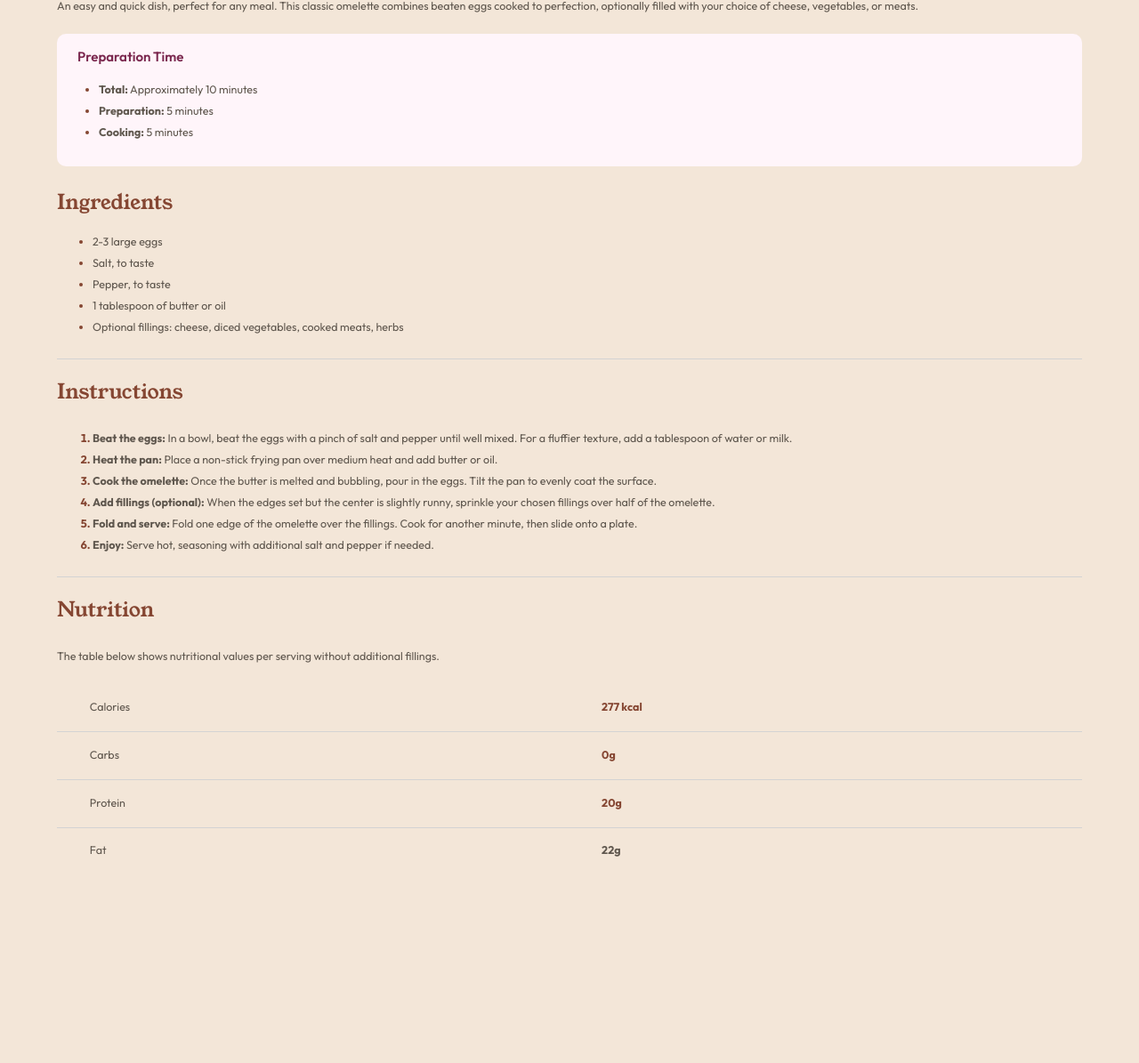
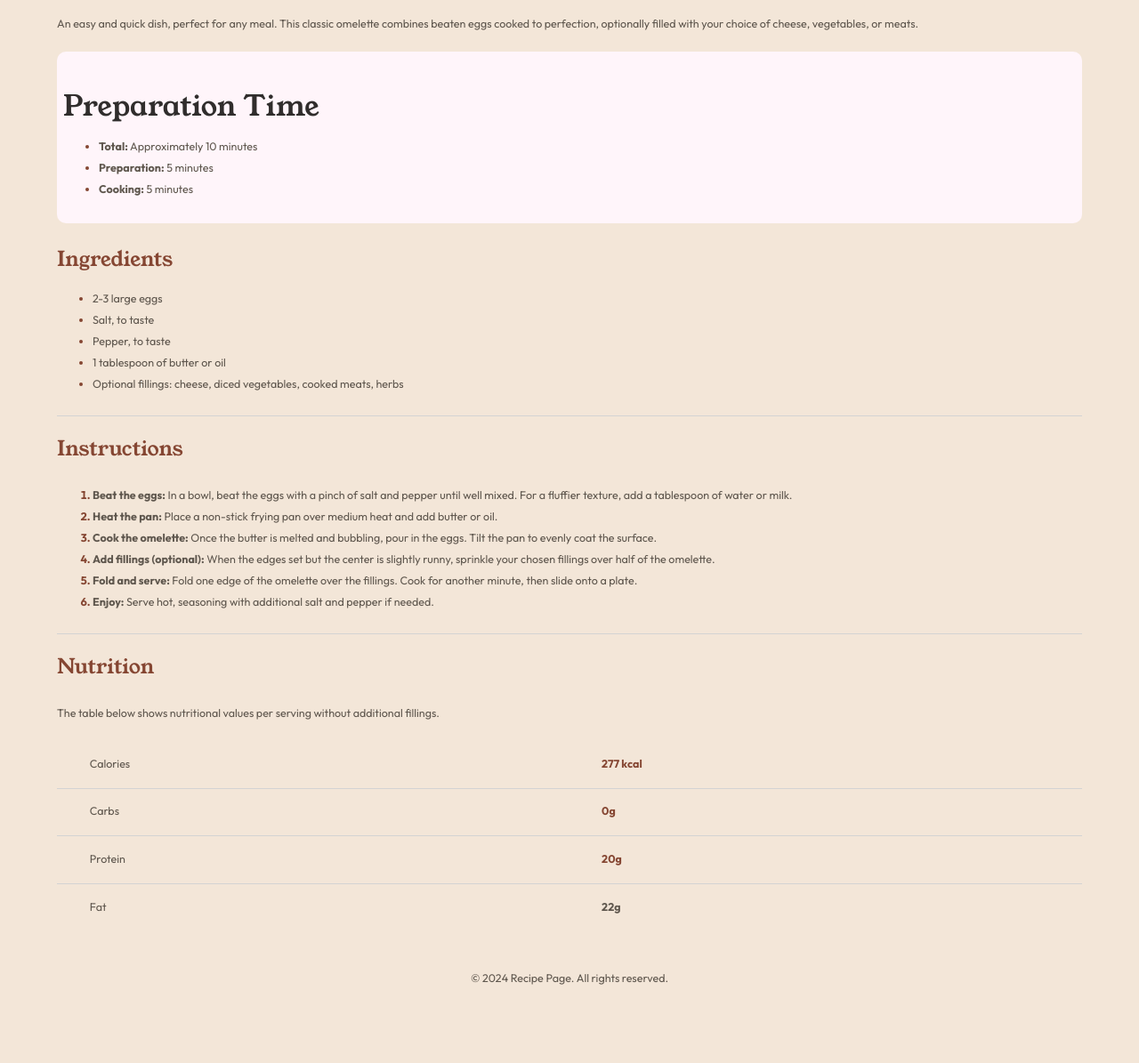
Before and after one commit to PigeonScratchuwu/Recipe-Page, a plain HTML site: page index.html in a window 1280 px wide. Shown: the part 678-1873 px from the top of the page at 89% size. Before the commit the page ends 1745 px from the top, so only its background shows below. Drawn offline with Linux system fonts and the light colour scheme; a script that the page names is missing.

Commit message:
Update index.html

```diff
--- a/index.html
+++ b/index.html
@@ -19,26 +19,34 @@
     />
   </head>
   <body>
-  <div class="mega-container">
+    <!-- Page Header -->
+    <header>
+      <h1>Simple Omelette Recipe</h1>
+    </header>
+
+    <!-- Main Content -->
+    <main>
       <div class="fill">
         <img src="assets/images/image-omelette.jpeg" alt="A picture of a cooked omelette">
       </div>
       <div class="text">
-        <h1>Simple Omelette Recipe</h1>
         <p>
           An easy and quick dish, perfect for any meal. This classic omelette combines beaten eggs
           cooked to perfection, optionally filled with your choice of cheese, vegetables, or meats.
         </p>
 
-        <div class="pink">
-          <h3>Preparation Time</h3>
+        <!-- Preparation Time -->
+        <section class="pink">
+          <h2>Preparation Time</h2>
           <ul>
             <li><b>Total:</b> Approximately 10 minutes</li>
             <li><b>Preparation:</b> 5 minutes</li>
             <li><b>Cooking:</b> 5 minutes</li>
           </ul>
-        </div>
+        </section>
 
+        <!-- Ingredients -->
+        <section>
           <h2 class="circle">Ingredients</h2>
           <ul>
             <li>2-3 large eggs</li>
@@ -47,7 +55,10 @@
             <li>1 tablespoon of butter or oil</li>
             <li>Optional fillings: cheese, diced vegetables, cooked meats, herbs</li>
           </ul>
+        </section>
 
+        <!-- Instructions -->
+        <section>
           <h2 class="solid">Instructions</h2>
           <ol>
             <li>
@@ -71,13 +82,16 @@
             </li>
             <li><b>Enjoy:</b> Serve hot, seasoning with additional salt and pepper if needed.</li>
           </ol>
+        </section>
 
+        <!-- Nutrition -->
+        <section>
           <h2 class="solid">Nutrition</h2>
           <p>The table below shows nutritional values per serving without additional fillings.</p>
           <table>
             <tr>
               <td>Calories</td>
-            <td class="bold"> <b>277 kcal</b></td>
+              <td class="bold"><b>277 kcal</b></td>
             </tr>
             <tr>
               <td>Carbs</td>
@@ -92,9 +106,15 @@
               <td class="fat2"><b>22g</b></td>
             </tr>
           </table>
-      </div>
+        </section>
       </div>
     </main>
+
+    <!-- Footer -->
+    <footer>
+      <p>© 2024 Recipe Page. All rights reserved.</p>
+    </footer>
+
     <script src="index.js"></script>
   </body>
 </html>
```
Lines whose indentation alone changed are shown as unchanged.
